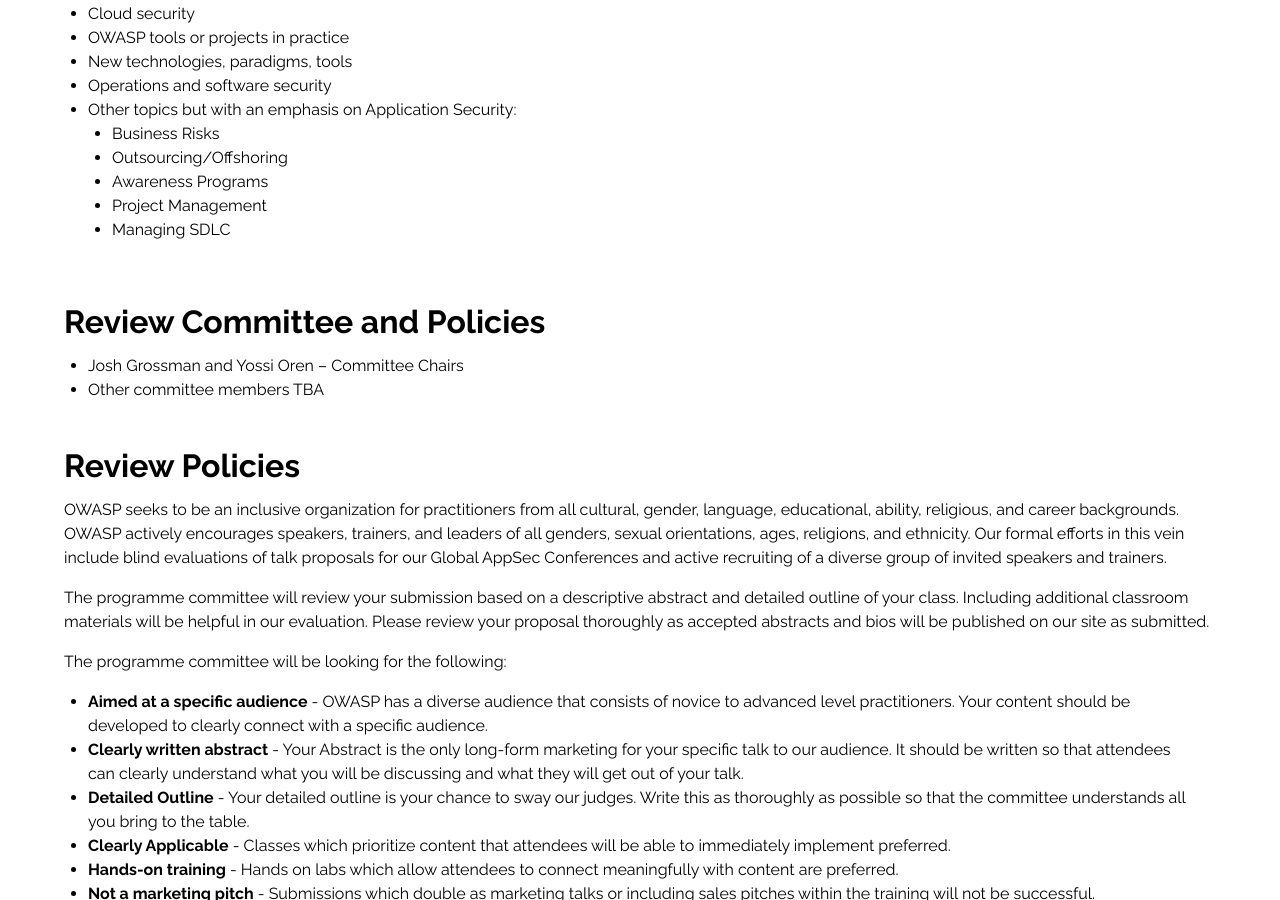
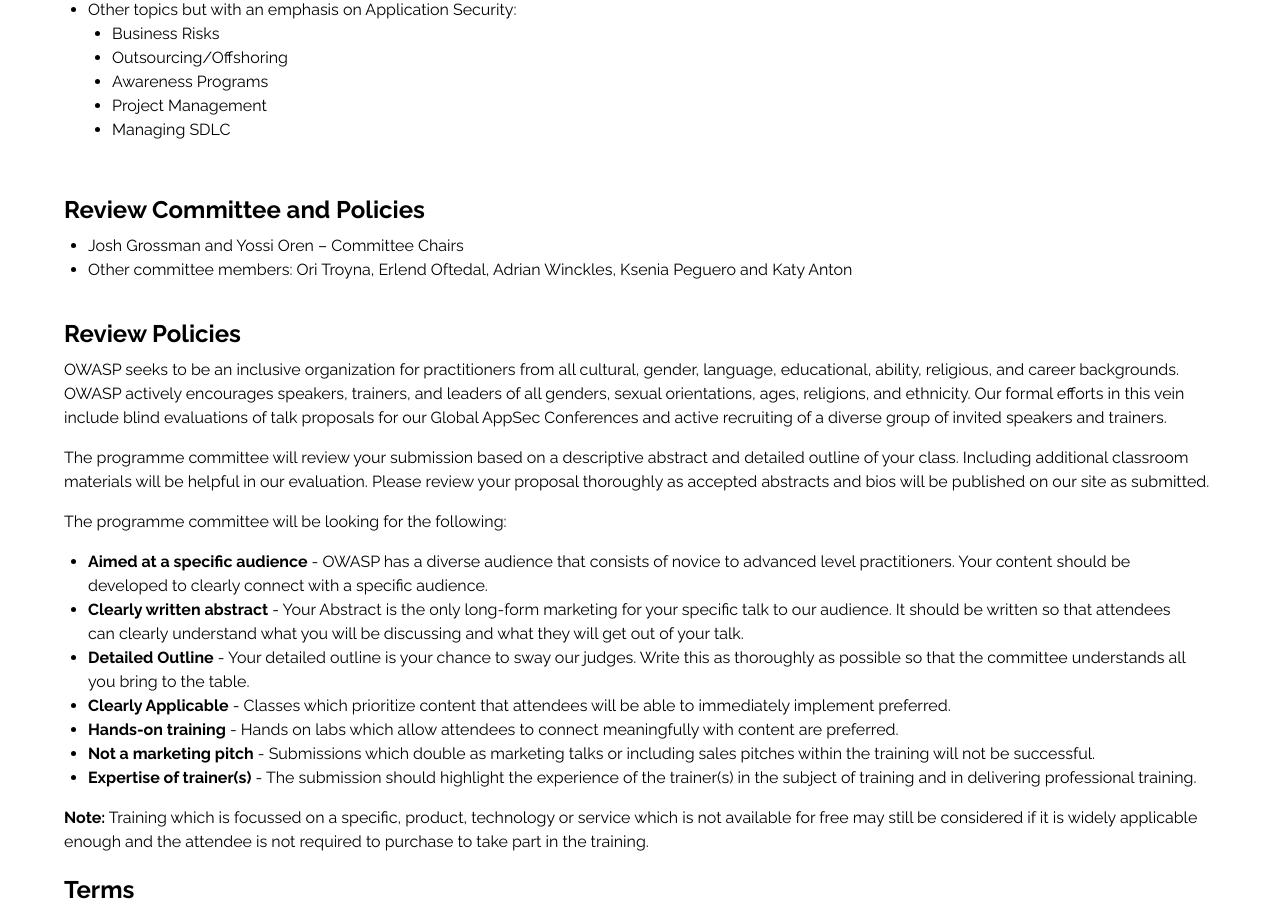
Before and after one commit to OWASP/AppSecTLV2019, a Jekyll site: the page built from program/call-for-trainings.md, in a window 1280 px wide and 900 px high, scrolled down 1223 px. Built offline with Jekyll 4.4.1, drawn with Linux system fonts in a browser that asks for light colours; some of the changed text lies outside the part shown.

Commit message:
Update CFT

```diff
--- a/program/call-for-trainings.md
+++ b/program/call-for-trainings.md
@@ -19,7 +17,7 @@
 
 Trainers can apply to give 1, 2, or 3 day classes. Trainers are allowed to make multiple applications; one application per class. The training audience will include developers interested in security as well as security professionals.
 
-## Content
+### Content
 
 We are looking for training courses at all levels from someone new to the application security field to advanced topics for experienced professionals. However, all training submissions should have a focus on practical skills which are immediately applicable to an attendees job and have a significant hands-on element with tasks and exercises for attendees to attempt during the training.
 
@@ -43,11 +41,11 @@
 	* Project Management
 	* Managing SDLC
 
-## Review Committee and Policies
+### Review Committee and Policies
 * Josh Grossman and Yossi Oren – Committee Chairs
-* Other committee members TBA
+* Other committee members: Ori Troyna, Erlend Oftedal, Adrian Winckles, Ksenia Peguero and Katy Anton
 
-## Review Policies
+### Review Policies
 
 OWASP seeks to be an inclusive organization for practitioners from all cultural, gender, language, educational, ability, religious, and career backgrounds. OWASP actively encourages speakers, trainers, and leaders of all genders, sexual orientations, ages, religions, and ethnicity. Our formal efforts in this vein include blind evaluations of talk proposals for our Global AppSec Conferences and active recruiting of a diverse group of invited speakers and trainers.
 
@@ -65,13 +63,13 @@
 
 **Note:** Training which is focussed on a specific, product, technology or service which is not available for free may still be considered if it is widely applicable enough and the attendee is not required to purchase to take part in the training.
 
-## Terms
+### Terms
 
 The following conditions apply for those that want to provide training at the OWASP Global AppSec Tel Aviv conference.
 
 Responsibilities of the trainer:
 
-* Required to submit a [Training Instructor Agreement](https://www.owasp.org/index.php/File:Training_Instructor_Agreement.doc).
+* Required to submit a [Training Instructor Agreement](docs/Training_Instructor_Agreement.pdf).
 * Should provide class syllabus / training materials.
 * Cover travel and accommodations for the instructor(s)
 * Cover all course materials for students.
@@ -82,7 +80,7 @@
 
 OWASP will reserve up to two training slots at no cost and the trainer may reserve up to one slot at no cost. Please note that for data privacy reasons OWASP cannot provide trainers with contact information of the attendees.
 
-## Split
+### Split
 
 Price per attendee:
 
```
Also changed, not shown: other parts of program/call-for-trainings.md (+3 -5 lines).
